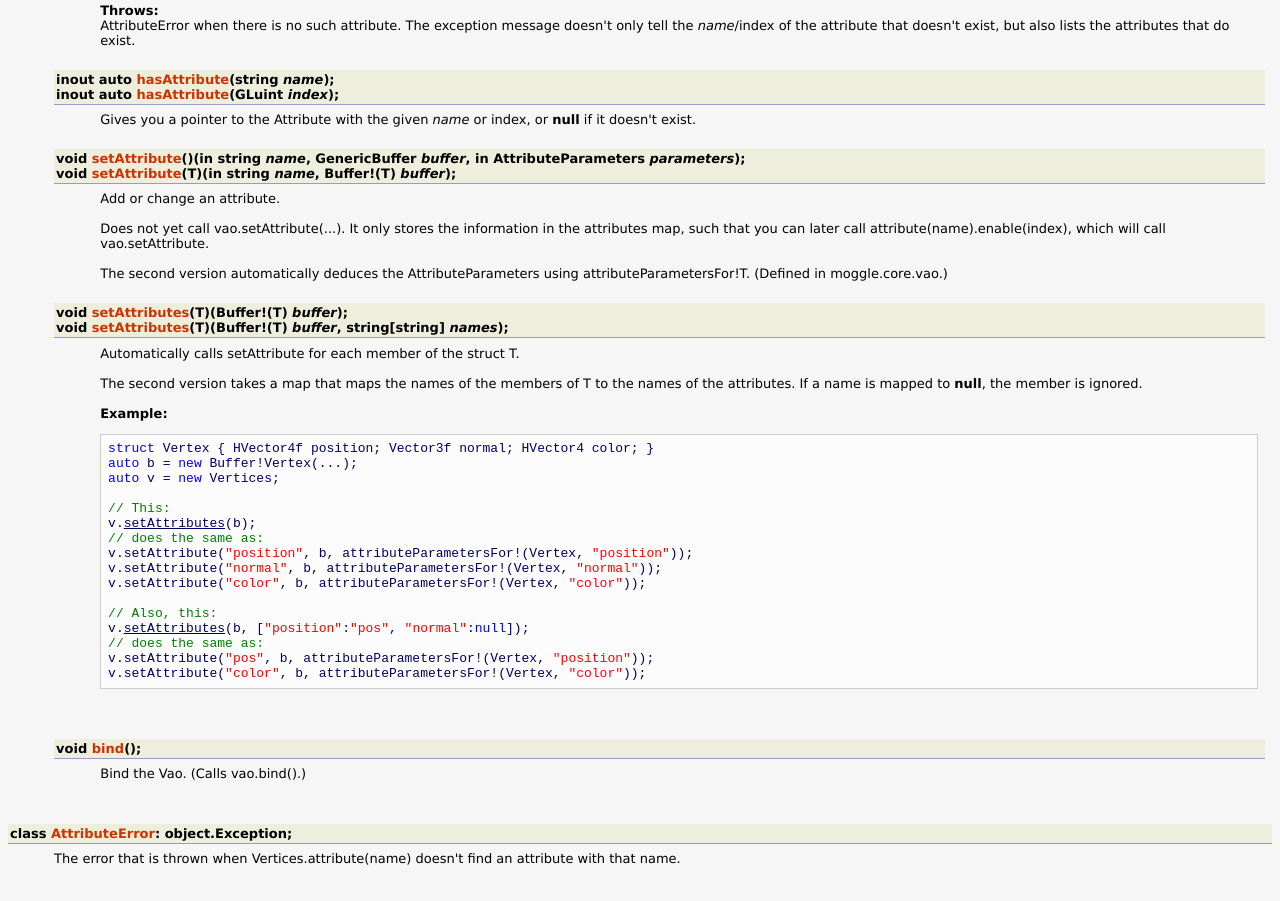
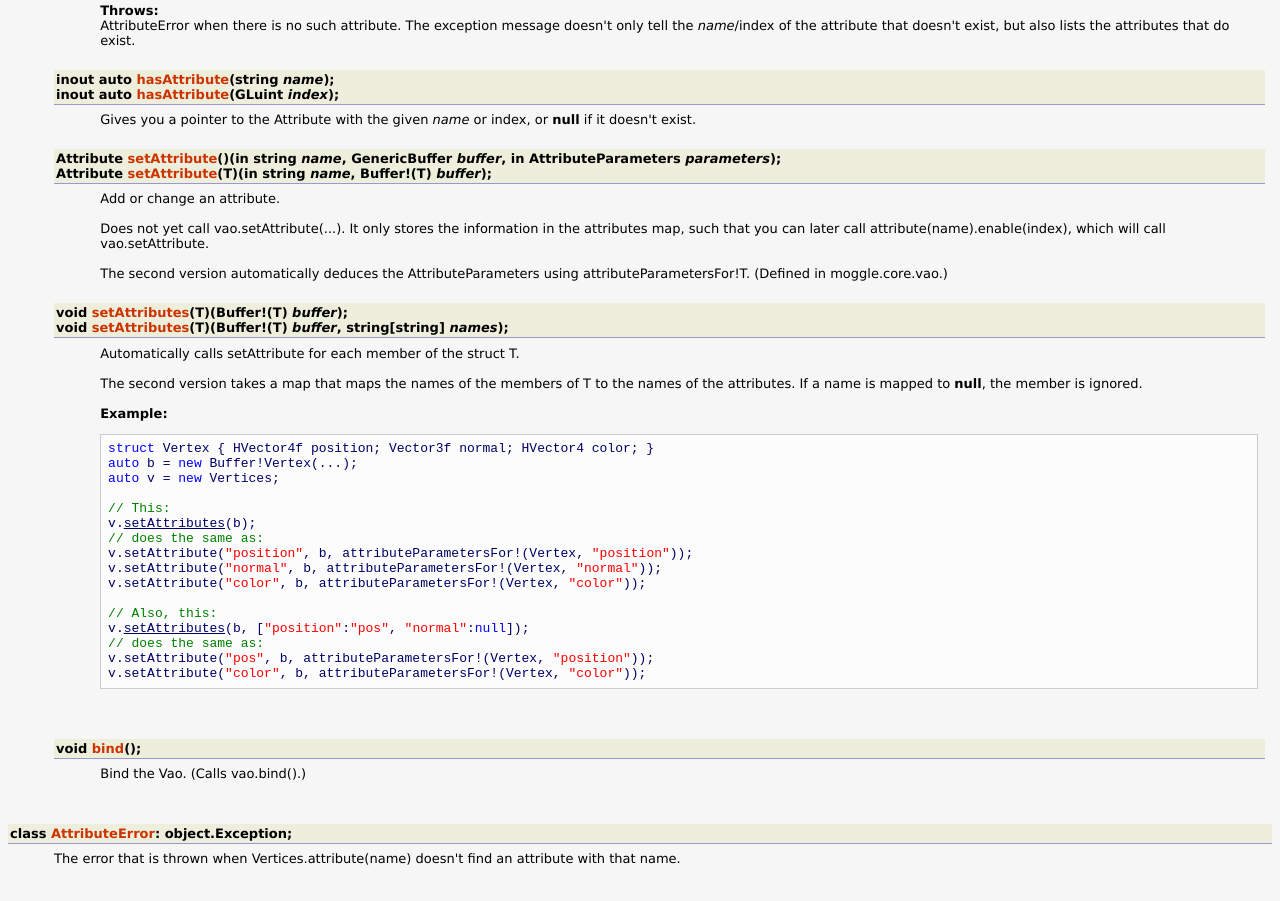
Before and after one commit to m-ou-se/moggled, a plain HTML site: page vertices.html in a window 1280 px wide. Shown: the part 1195-2096 px from the top of the page. Drawn offline with Linux system fonts and the light colour scheme.

Commit message:
Update documentation.

```diff
--- a/vertices.html
+++ b/vertices.html
@@ -99,8 +99,8 @@ AttributeError when there is no such <a name="attribute"></a><span class="ddoc_p
 <dd>Gives you a pointer to the Attribute with the given <i>name</i> or index, or <b>null</b> if it doesn't exist.<br><br>
 
 </dd>
-<dt class="d_decl"><a name=".Vertices.setAttribute"></a>void <a name="setAttribute"></a><span class="ddoc_psymbol">setAttribute</span>()(in string <i>name</i>, GenericBuffer <i>buffer</i>, in AttributeParameters <i>parameters</i>);
-<br><a name=".Vertices.setAttribute"></a>void <a name="setAttribute"></a><span class="ddoc_psymbol">setAttribute</span>(T)(in string <i>name</i>, Buffer!(T) <i>buffer</i>);
+<dt class="d_decl"><a name=".Vertices.setAttribute"></a>Attribute <a name="setAttribute"></a><span class="ddoc_psymbol">setAttribute</span>()(in string <i>name</i>, GenericBuffer <i>buffer</i>, in AttributeParameters <i>parameters</i>);
+<br><a name=".Vertices.setAttribute"></a>Attribute <a name="setAttribute"></a><span class="ddoc_psymbol">setAttribute</span>(T)(in string <i>name</i>, Buffer!(T) <i>buffer</i>);
 </dt>
 <dd>Add or change an attribute.
 <br><br>
```
